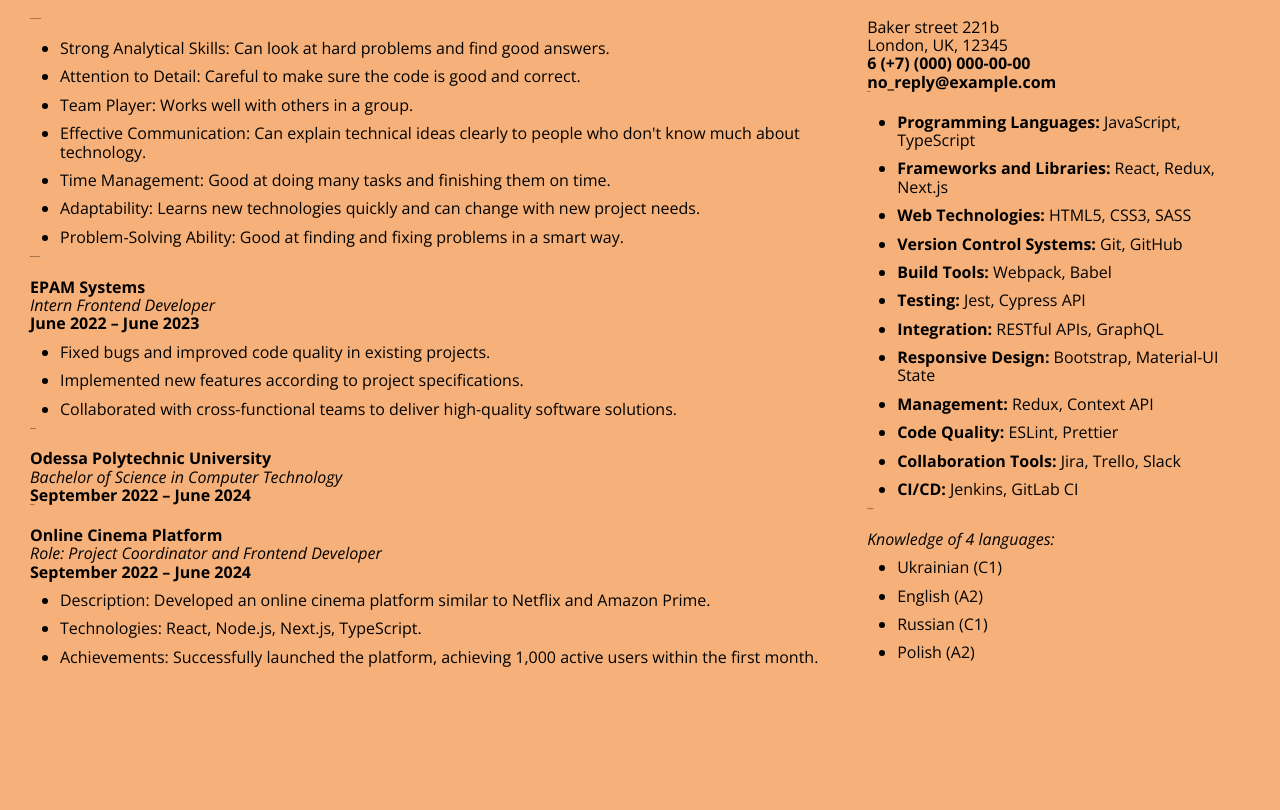
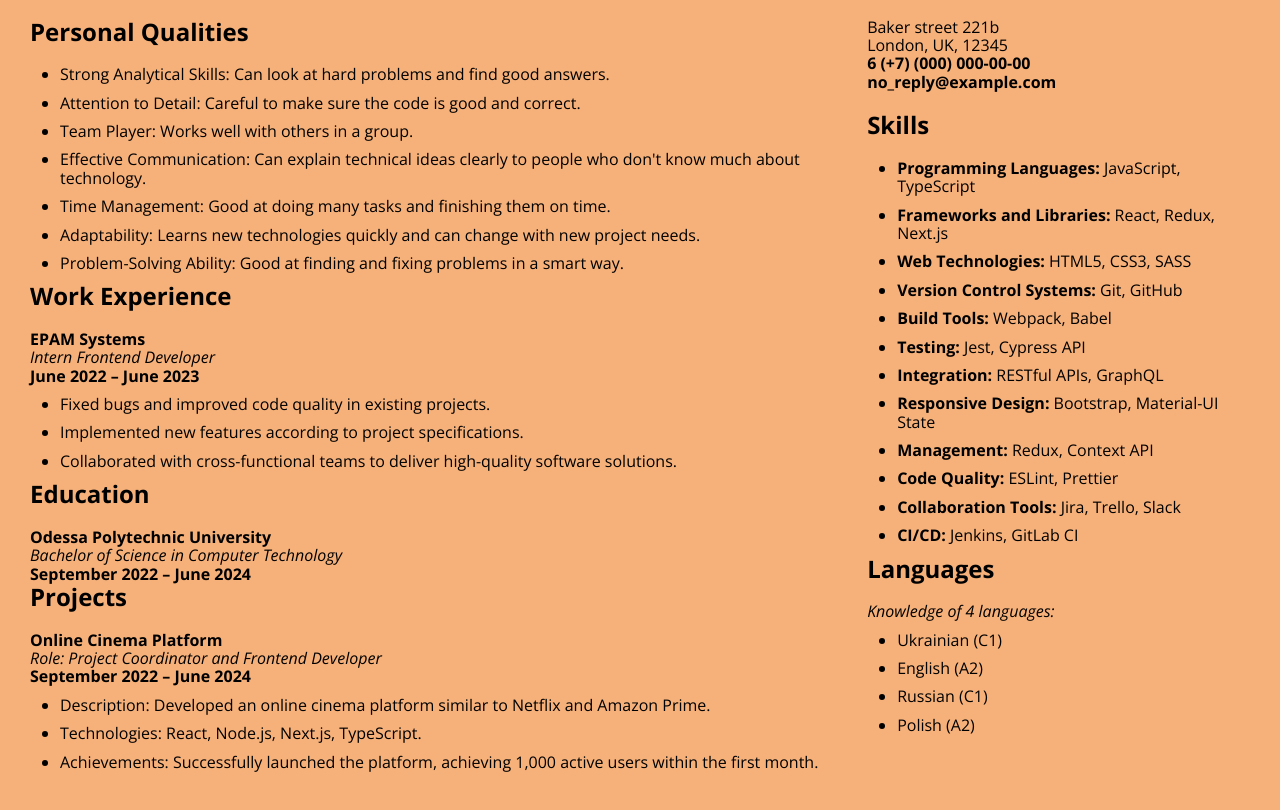
Before and after one commit to Methouselah/Project1, a plain HTML site: page index.html in a window 1280 px wide. Shown: the part 102-912 px from the top of the page. Before the commit the page ends 808 px from the top, so only its background shows below. Drawn offline with nearby package versions, Linux system fonts and the light colour scheme.

Commit message:
cv finished

```diff
--- a/index.html
+++ b/index.html
@@ -23,7 +23,7 @@
     </header>
     <main class="main">
       <article>
-        <h2><strong>Personal Qualities</strong></h2>
+        <h2 class="bold">Personal Qualities</h2>
         <ul>
           <li>
             Strong Analytical Skills: Can look at hard problems and find good
@@ -52,8 +52,8 @@
           </li>
         </ul>
 
-        <h2><strong>Work Experience</strong></h2>
-        <p><strong>EPAM Systems</strong></p>
+        <h2 class="bold">Work Experience</h2>
+        <p class="test"><strong>EPAM Systems</strong></p>
         <p><i>Intern Frontend Developer</i></p>
         <p><strong>June 2022 – June 2023</strong></p>
         <ul>
@@ -64,12 +64,12 @@
             software solutions.
           </li>
         </ul>
-        <h2><strong>Education</strong></h2>
+        <h2 class="bold">Education</h2>
         <p><strong>Odessa Polytechnic University</strong></p>
         <p><i>Bachelor of Science in Computer Technology</i></p>
         <p><strong>September 2022 – June 2024</strong></p>
 
-        <h2><strong>Projects</strong></h2>
+        <h2 class="bold">Projects</h2>
         <p><strong>Online Cinema Platform</strong></p>
         <p><i>Role: Project Coordinator and Frontend Developer</i></p>
         <p><strong>September 2022 – June 2024</strong></p>
@@ -92,7 +92,7 @@
           <p><strong>6 (+7) (000) 000-00-00</strong></p>
           <p><strong>no_reply@example.com</strong></p>
         </div>
-        <h2><strong>Skills</strong></h2>
+        <h2 class="bold">Skills</h2>
         <ul>
           <li>
             <strong>Programming Languages:</strong> JavaScript, TypeScript
@@ -114,7 +114,7 @@
           <li><strong>CI/CD:</strong> Jenkins, GitLab CI</li>
         </ul>
 
-        <h2><strong>Languages</strong></h2>
+        <h2 class="bold">Languages</h2>
         <p><i>Knowledge of 4 languages:</i></p>
         <ul>
           <li>Ukrainian (C1)</li>
--- a/style/style.css
+++ b/style/style.css
@@ -4,6 +4,12 @@
   padding: 0;
   font-family: "Open Sans", sans-serif;
   font-weight: 400;
+}
+
+body {
+  background: #f6b17a;
+  color: black;
+  padding: 30px;
 }
 
 a {
@@ -14,14 +20,7 @@ h1 {
   font-size: 2.25rem;
 }
 h2 {
-  font-size: 1.23px;
   margin-bottom: 20px;
-}
-
-body {
-  background: #f6b17a;
-  color: black;
-  padding: 30px;
 }
 
 li {
@@ -29,6 +28,14 @@ li {
 }
 ul {
   margin-top: 10px;
+}
+
+.bold {
+  font-weight: bold;
+}
+
+.info {
+  margin-bottom: 20px;
 }
 
 @media (min-width: 1000px) {
```
